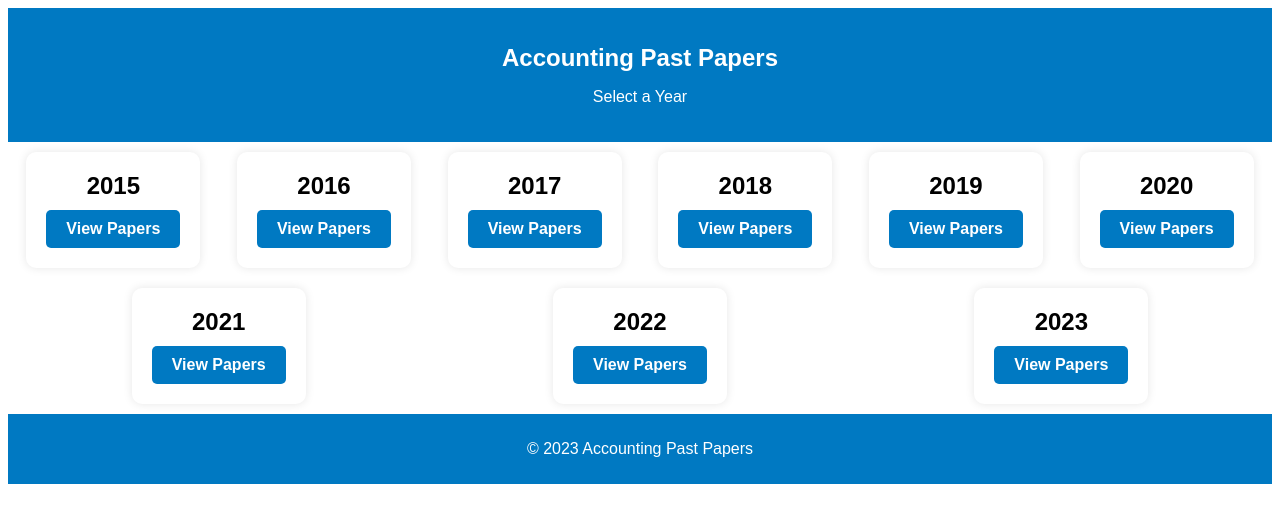
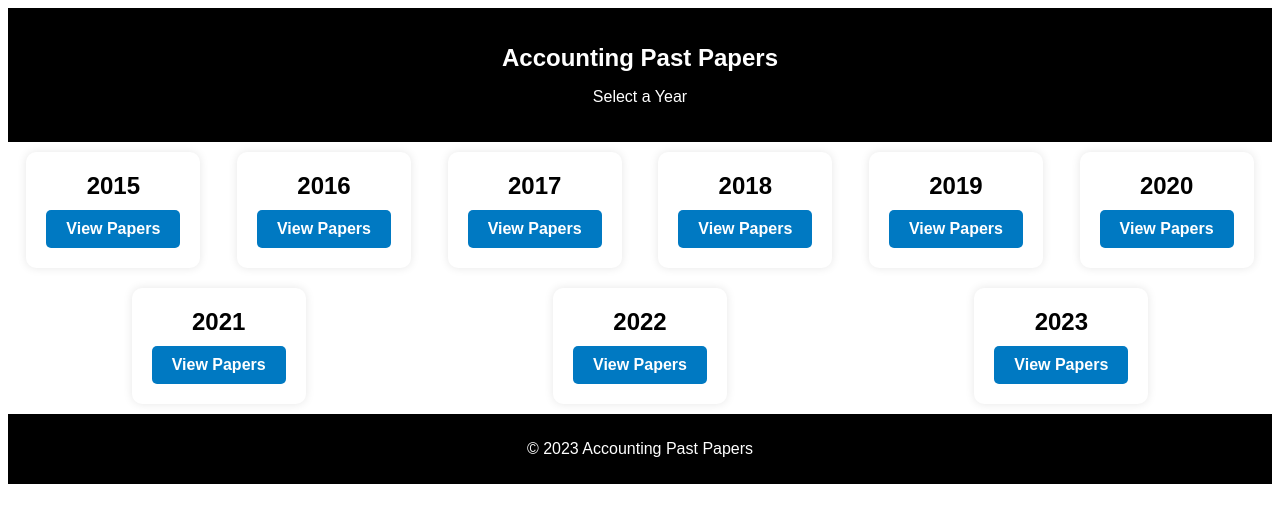
Before and after one commit to MASTERYTBx/pastpaper, a plain HTML site: page accounting/index.html in a window 1280 px wide. Drawn offline with Linux system fonts and the light colour scheme; files that its build step writes are made by us from their sources.

Commit message:
Changed theme and misc

```diff
--- a/accounting/styles.css
+++ b/accounting/styles.css
@@ -1,7 +1,7 @@
 /* Your subject-specific CSS goes here */
 
 .subject-header {
-    background-color: #0079c2;
+    background-color: #000; /* Change to black */
     color: #fff;
     text-align: center;
     padding: 20px;
@@ -57,7 +57,7 @@
 }
 
 .subject-footer {
-    background-color: #0079c2;
+    background-color: #000; /* Change to black */
     color: #fff;
     text-align: center;
     padding: 10px;
--- a/styles.css
+++ b/styles.css
@@ -11,7 +11,7 @@ body {
 }
 
 header {
-    background-color: #0079c2;
+    background-color: #000; /* Change to black */
     color: #fff;
     display: flex;
     justify-content: space-between;
@@ -19,6 +19,7 @@ header {
     padding: 10px 20px;
     font-family: "Quicksand", sans-serif;
 }
+
 
 .logo img {
     max-height: 60px;
@@ -72,9 +73,9 @@ main {
 }
 
 footer {
+    background-color: #000; /* Change to black */
+    color: #fff;
     text-align: center;
-    background-color: #0079c2;
-    color: #fff;
     padding: 10px;
     margin-top: auto;
     font-family: "Quicksand", sans-serif;
```
